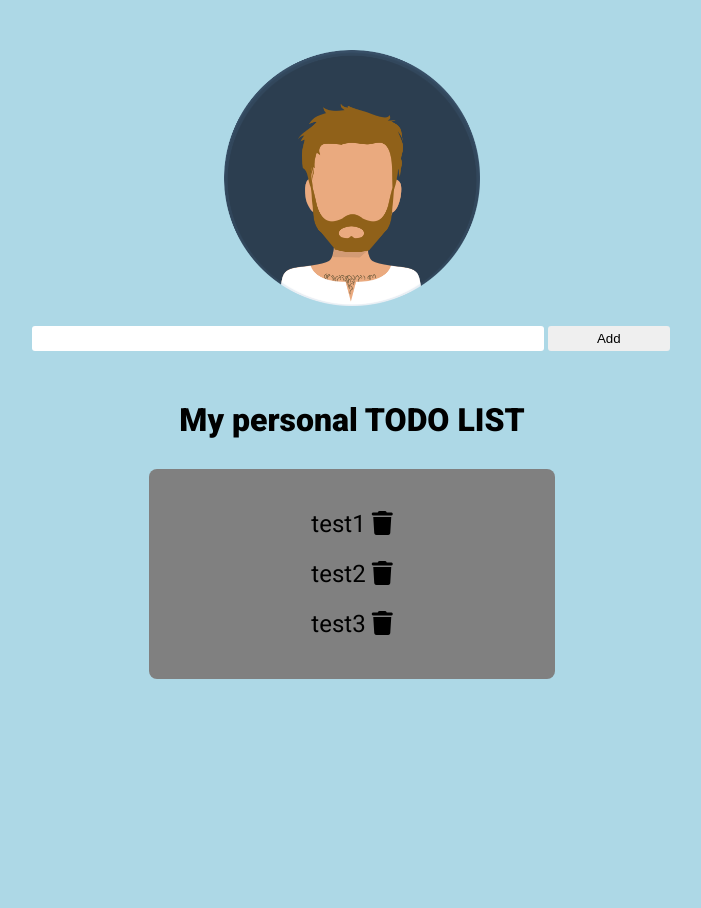
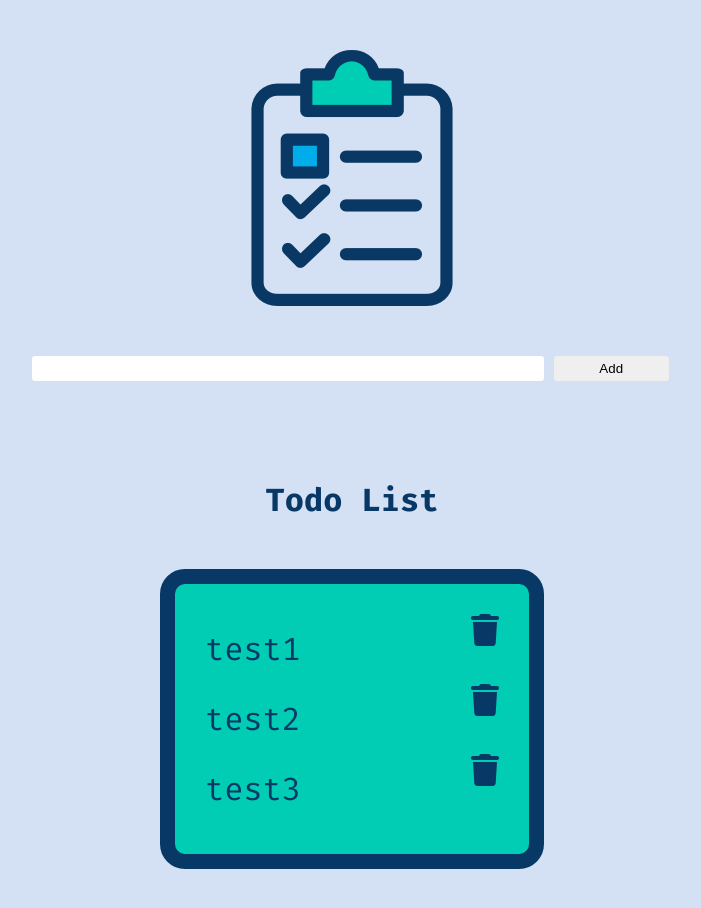
Before and after one commit to MirkoR89/vue-todolist, a plain HTML site: page index.html in a window 1280 px wide. Shown: the whole page, without its empty margins (288-989 px from the left). Before the commit the page ends 800 px from the top, so only its background shows below. Drawn offline with nearby package versions, Linux system fonts and the light colour scheme.

Commit message:
Restyling css

```diff
--- a/assets/css/style.css
+++ b/assets/css/style.css
@@ -6,8 +6,9 @@
 }
 
 body {
-  font-family: 'Roboto', sans-serif;
-  background-color: lightblue;
+  font-family: 'Fira Mono', monospace;
+  background-color: #D4E0F4;
+  color: #083866;
 }
 
 .flex {
@@ -22,15 +23,24 @@ body {
   align-items: center;
 }
 
+.baseline {
+  align-items: baseline;
+}
+
+.justify {
+  justify-content:space-between;
+}
+
 /* Container */
 .container img {
   width: 20%;
   margin: 50px auto 0 auto;
 }
 
+/* Inout and button */
 .container .bt_input {
   width: 50%;
-  margin: 20px auto;
+  margin: 50px auto;
 }
 
 .bt_input input {
@@ -40,32 +50,40 @@ body {
   border: none;
 }
 
+.bt_input button {
+  width: 18%;
+  padding: 5px 10px;
+  border-radius: 3px;
+  border: none;
+}
+/* Todo box */
+.todo_list {
+  width: 30%;
+  text-align: center;
+  margin: 50px;
+}
 .todo_list h3 {
   font-size: 2rem;
-  font-weight: 900;
-  padding: 30px;
 }
 
 .todo_list ul {
-  background-color: gray;
+  background-color: #00CDB4;
+  margin-top: 50px;
   padding: 30px;
-  border-radius: 8px;
+  border-radius: 25px;
+  border: 15px solid #083866;
 }
 
 .todo_list li {
   list-style-type: none;
-  line-height: 50px;
-  font-size: 1.5rem;
-  text-align: center;
+  line-height: 70px;
+  font-size: 2rem;
 }
 
 .todo_list li i:hover {
   cursor: pointer;
 }
 
-.bt_input button {
-  width: 19%;
-  padding: 5px 10px;
-  border-radius: 3px;
-  border: none;
+.todo_list p {
+  font-size: 1.2rem;
 }
--- a/assets/js/main.js
+++ b/assets/js/main.js
@@ -2,6 +2,7 @@ let app = new Vue({
   el: "#app",
   data: {
     message: " ",
+    //Array of tasks
     tasks: [
       "test1",
       "test2",
@@ -9,6 +10,7 @@ let app = new Vue({
     ]
   },
   methods: {
+    //Function to push the task into the array
     addTask() {
       if (this.message.length >= 4 ) {
         this.tasks.push(this.message);
@@ -17,6 +19,7 @@ let app = new Vue({
         this.message = "Inserisci almeno 4 caratteri"
       };
     },
+    //Function to remove the task from array
     removeTask(index) {
       this.tasks.splice(index, 1);
     }
--- a/index.html
+++ b/index.html
@@ -8,25 +8,31 @@
   <title>To do list</title>
   <link rel="stylesheet" href="assets/css/style.css">
   <link rel="preconnect" href="https://fonts.gstatic.com">
-  <link href="https://fonts.googleapis.com/css2?family=Roboto:wght@300;400;500;700;900&display=swap" rel="stylesheet">
-
+  <link href="https://fonts.googleapis.com/css2?family=Fira+Mono:wght@400;500;700&display=swap" rel="stylesheet">
   <script src="https://kit.fontawesome.com/8d58ee31c8.js" crossorigin="anonymous"></script>
 </head>
 
 <body>
   <div class="container flex direction align-center" id="app">
 
-    <img src="assets/img/avatar_mirko_blu.png" alt="Personal Logo">
+    <img src="assets/img/todo_list.png" alt="Personal Logo">
+
+    <!-- Inout and button -->
     <div class="bt_input">
       <input type="text" v-model="message" @keyup.enter="addTask">
       <button type="button" name="button" @click="addTask">Add</button>
     </div>
+
+    <!-- Todo box -->
     <div class="todo_list">
-      <h3>My personal TODO LIST</h3>
+      <h3>Todo List</h3>
+
+      <!-- To do list   -->
       <ul>
-        <li v-for="(task, index) in tasks">{{ task }} <i class="fas fa-trash" @click="removeTask(index)"></i></li>
-        <p v-if="tasks.length == 0">Your job is finish!</p>
+        <li class="flex justify" v-for="(task, index) in tasks"><span>{{ task }} </span><i class="fas fa-trash" @click="removeTask(index)"></i></li>
+        <p v-if="tasks.length == 0"><span>Your job is finish!</span><img src="assets/img/chill_out.png" alt=""></p>
       </ul>
+
     </div>
   </div>
 
```
Also changed, not shown: assets/img/chill_out.png (added), assets/img/todo_list.jpg (added), assets/img/todo_list.png (added).
